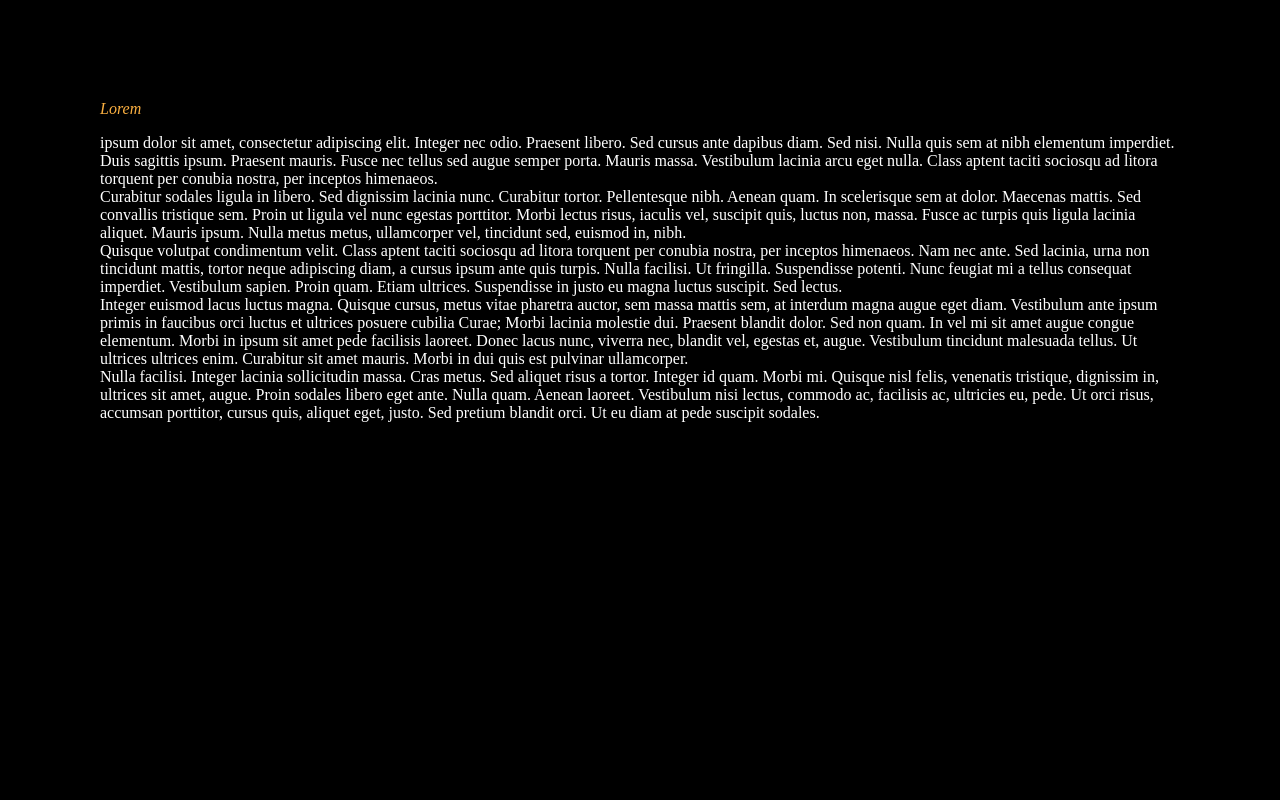
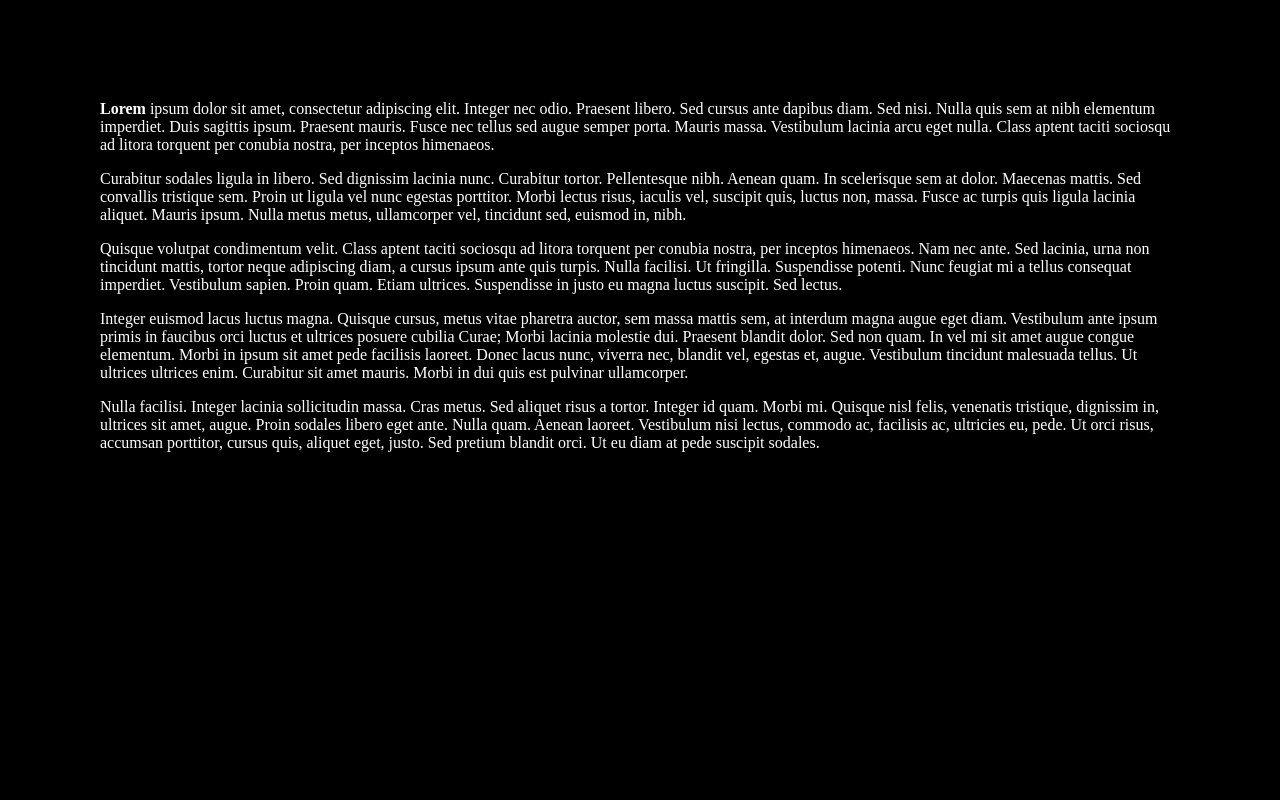
Before and after one commit to holly-ms/holly-ms, a plain HTML site: page introduction.html in a window 1280 px wide. Shown: the top 800 px of the page. Drawn offline with Linux system fonts and the light colour scheme.

Commit message:
Update introduction.html

```diff
--- a/introduction.html
+++ b/introduction.html
@@ -88,17 +88,15 @@
     <body>
 
       <div >
-        <p style="color: #faaf40; font-style: oblique;">Lorem </p><p>ipsum dolor sit amet, consectetur adipiscing elit. Integer nec odio. Praesent libero. Sed cursus ante dapibus diam. Sed nisi. Nulla quis sem at nibh elementum imperdiet. Duis sagittis ipsum. Praesent mauris. Fusce nec tellus sed augue semper porta. Mauris massa. Vestibulum lacinia arcu eget nulla. Class aptent taciti sociosqu ad litora torquent per conubia nostra, per inceptos himenaeos.
-        <br>
-        Curabitur sodales ligula in libero. Sed dignissim lacinia nunc. Curabitur tortor. Pellentesque nibh. Aenean quam. In scelerisque sem at dolor. Maecenas mattis. Sed convallis tristique sem. Proin ut ligula vel nunc egestas porttitor. Morbi lectus risus, iaculis vel, suscipit quis, luctus non, massa. Fusce ac turpis quis ligula lacinia aliquet. Mauris ipsum. Nulla metus metus, ullamcorper vel, tincidunt sed, euismod in, nibh.
-        <br>
-        Quisque volutpat condimentum velit. Class aptent taciti sociosqu ad litora torquent per conubia nostra, per inceptos himenaeos. Nam nec ante. Sed lacinia, urna non tincidunt mattis, tortor neque adipiscing diam, a cursus ipsum ante quis turpis. Nulla facilisi. Ut fringilla. Suspendisse potenti. Nunc feugiat mi a tellus consequat imperdiet. Vestibulum sapien. Proin quam. Etiam ultrices. Suspendisse in justo eu magna luctus suscipit. Sed lectus.
-        <br>
-        Integer euismod lacus luctus magna. Quisque cursus, metus vitae pharetra auctor, sem massa mattis sem, at interdum magna augue eget diam. Vestibulum ante ipsum primis in faucibus orci luctus et ultrices posuere cubilia Curae; Morbi lacinia molestie dui. Praesent blandit dolor. Sed non quam. In vel mi sit amet augue congue elementum. Morbi in ipsum sit amet pede facilisis laoreet. Donec lacus nunc, viverra nec, blandit vel, egestas et, augue. Vestibulum tincidunt malesuada tellus. Ut ultrices ultrices enim. Curabitur sit amet mauris. Morbi in dui quis est pulvinar ullamcorper.
-        <br>
-        Nulla facilisi. Integer lacinia sollicitudin massa. Cras metus. Sed aliquet risus a tortor. Integer id quam. Morbi mi. Quisque nisl felis, venenatis tristique, dignissim in, ultrices sit amet, augue. Proin sodales libero eget ante. Nulla quam. Aenean laoreet. Vestibulum nisi lectus, commodo ac, facilisis ac, ultricies eu, pede. Ut orci risus, accumsan porttitor, cursus quis, aliquet eget, justo. Sed pretium blandit orci. Ut eu diam at pede suscipit sodales.
+        <p><span style="font-color: #faaf40; font-weight: bold;">Lorem</span> ipsum dolor sit amet, consectetur adipiscing elit. Integer nec odio. Praesent libero. Sed cursus ante dapibus diam. Sed nisi. Nulla quis sem at nibh elementum imperdiet. Duis sagittis ipsum. Praesent mauris. Fusce nec tellus sed augue semper porta. Mauris massa. Vestibulum lacinia arcu eget nulla. Class aptent taciti sociosqu ad litora torquent per conubia nostra, per inceptos himenaeos. </p>
 
-      </p>
+        <p>Curabitur sodales ligula in libero. Sed dignissim lacinia nunc. Curabitur tortor. Pellentesque nibh. Aenean quam. In scelerisque sem at dolor. Maecenas mattis. Sed convallis tristique sem. Proin ut ligula vel nunc egestas porttitor. Morbi lectus risus, iaculis vel, suscipit quis, luctus non, massa. Fusce ac turpis quis ligula lacinia aliquet. Mauris ipsum. Nulla metus metus, ullamcorper vel, tincidunt sed, euismod in, nibh. </p>
+
+        <p>Quisque volutpat condimentum velit. Class aptent taciti sociosqu ad litora torquent per conubia nostra, per inceptos himenaeos. Nam nec ante. Sed lacinia, urna non tincidunt mattis, tortor neque adipiscing diam, a cursus ipsum ante quis turpis. Nulla facilisi. Ut fringilla. Suspendisse potenti. Nunc feugiat mi a tellus consequat imperdiet. Vestibulum sapien. Proin quam. Etiam ultrices. Suspendisse in justo eu magna luctus suscipit. Sed lectus. </p>
+
+        <p>Integer euismod lacus luctus magna. Quisque cursus, metus vitae pharetra auctor, sem massa mattis sem, at interdum magna augue eget diam. Vestibulum ante ipsum primis in faucibus orci luctus et ultrices posuere cubilia Curae; Morbi lacinia molestie dui. Praesent blandit dolor. Sed non quam. In vel mi sit amet augue congue elementum. Morbi in ipsum sit amet pede facilisis laoreet. Donec lacus nunc, viverra nec, blandit vel, egestas et, augue. Vestibulum tincidunt malesuada tellus. Ut ultrices ultrices enim. Curabitur sit amet mauris. Morbi in dui quis est pulvinar ullamcorper. </p>
+
+        <p>Nulla facilisi. Integer lacinia sollicitudin massa. Cras metus. Sed aliquet risus a tortor. Integer id quam. Morbi mi. Quisque nisl felis, venenatis tristique, dignissim in, ultrices sit amet, augue. Proin sodales libero eget ante. Nulla quam. Aenean laoreet. Vestibulum nisi lectus, commodo ac, facilisis ac, ultricies eu, pede. Ut orci risus, accumsan porttitor, cursus quis, aliquet eget, justo. Sed pretium blandit orci. Ut eu diam at pede suscipit sodales. </p>
 
         <div class="button">
           <img src="blob2.png" width="250px">
```
